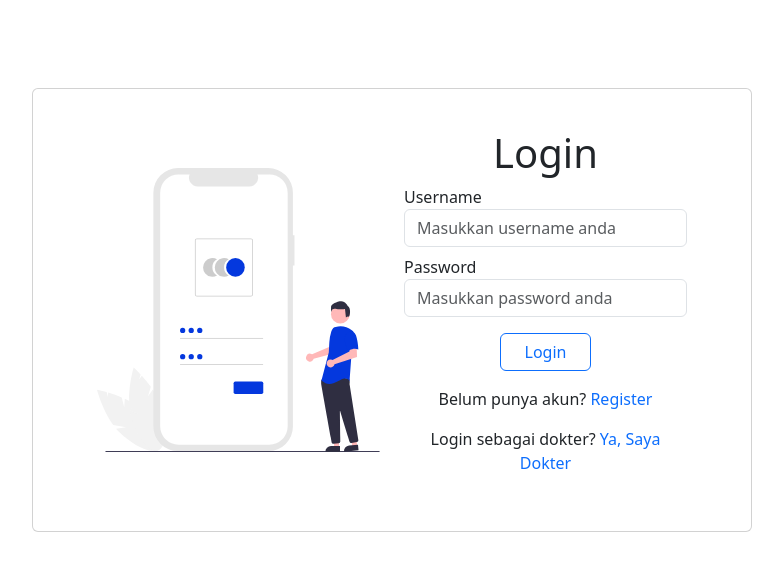
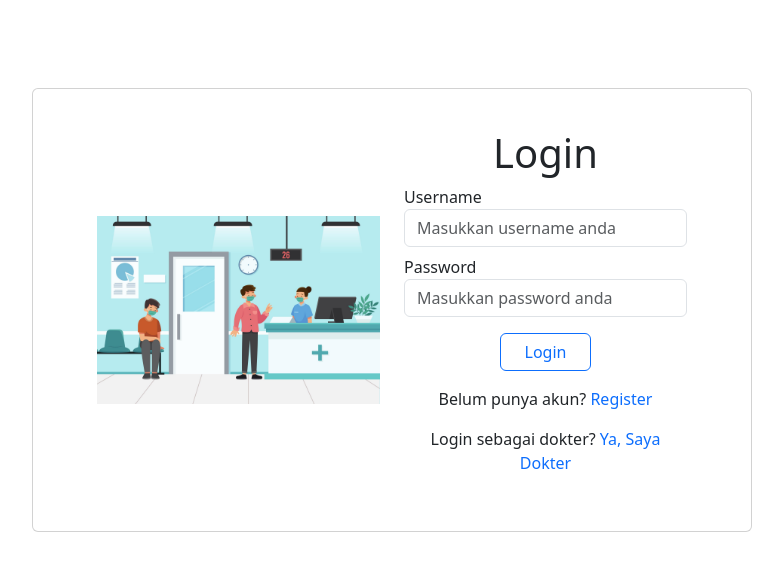
Before and after one commit to aqillanl/PoliBK, a PHP site: page /index.php?page=loginUser in a window 1280 px wide. Shown: the part 72-643 px from the top of the page, without its empty margins (248-1031 px from the left). Run offline with PHP 8.4, Linux system fonts and the light colour scheme; some libraries are stand-ins or nearby versions.

Commit message:
Minggu ke 3

```diff
--- a/loginDokter.php
+++ b/loginDokter.php
@@ -39,7 +39,7 @@
                     <div class="card-body">
                         <div class="row d-flex justify-content-center align-items-center px-5 py-4">
                             <div class="col lg-6">
-                                <img src="images/login.svg" class="img-fluid" alt="login-pic">
+                                <img src="images/logd.jpg" class="img-fluid" alt="login-pic">
                             </div>
                             <div class="col-lg-6">
                                 <h1 class="text-center">Login</h1>
--- a/loginUser.php
+++ b/loginUser.php
@@ -37,7 +37,7 @@ if ($_SERVER['REQUEST_METHOD'] == 'POST') {
                 <div class="card-body">
                     <div class="row d-flex justify-content-center align-items-center px-5 py-4">
                         <div class="col lg-6">
-                            <img src="images/login.svg" class="img-fluid" alt="login-pic">
+                            <img src="images/log.jpg" class="img-fluid" alt="login-pic">
                         </div>
                         <div class="col-lg-6">
                             <h1 class="text-center">Login</h1>
```
Also changed, not shown: images/log.jpg (added), images/logd.jpg (added).
